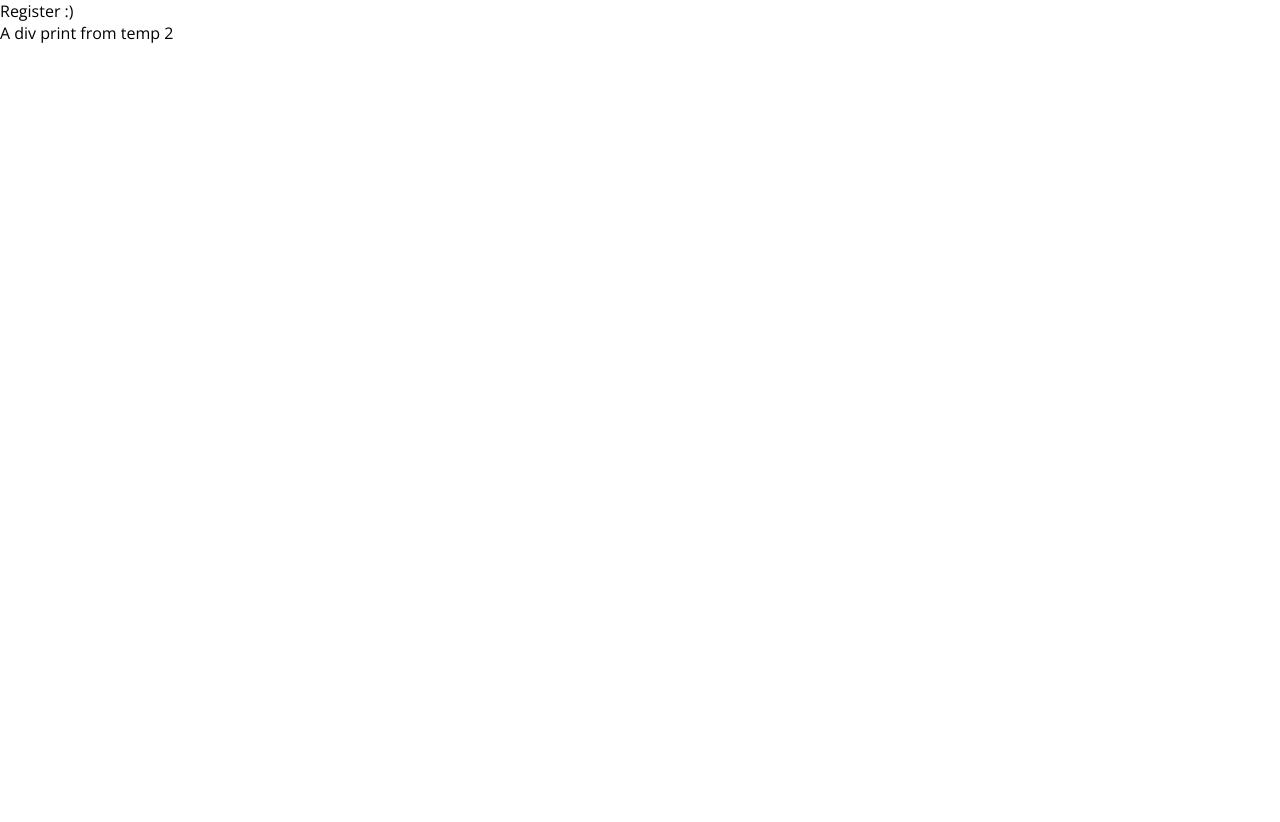
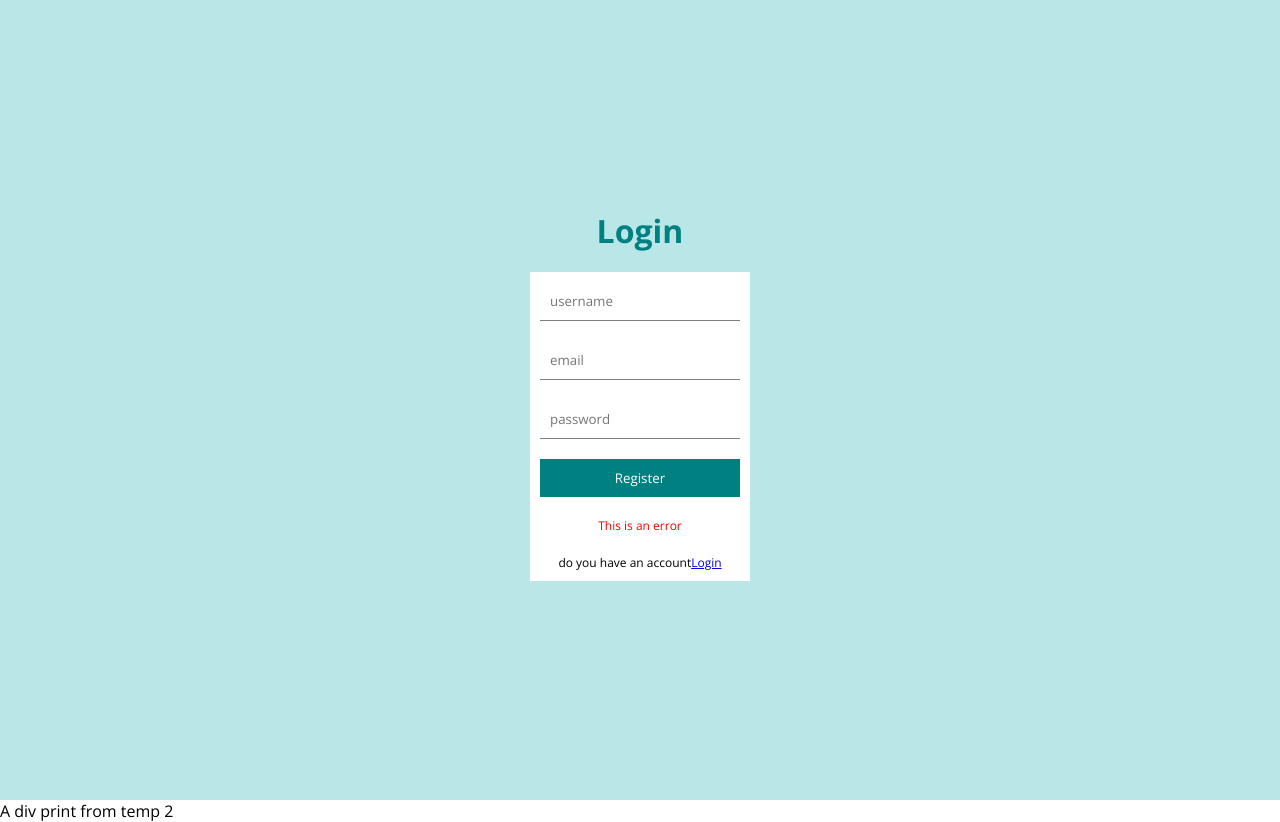
Before and after one commit to abhisheksatyam123/bolgapp, a React (Create React App) app in the folder client/: page /Register in a window 1280 px wide. Before the commit the page ends 800 px from the top, so only its background shows below. Built offline with nearby package versions, Linux system fonts and the light colour scheme.

Commit message:
Added Loging and Register Page with css class

```diff
--- a/client/src/pages/Login.jsx
+++ b/client/src/pages/Login.jsx
@@ -6,15 +6,16 @@
 		<div className='auth'>
 			<h1> Login </h1>
 			<form>
-			<input type="text" placeholder='username'/>
-			<input type="password" placeholder='password'/>
+				<input Required type="text" placeholder='username'/>
+				<input Required type="password" placeholder='password'/>
 				<button>Login </button>
-		</form>
 				<p>This is an error</p>
 				<span>
 					You dont have and account
 					<Link to="./register">Register</Link>
 				</span>
+
+			</form>
 		</div>
 	)
 }
--- a/client/src/pages/Register.jsx
+++ b/client/src/pages/Register.jsx
@@ -1,7 +1,23 @@
-import React from 'react'
+import React, { } from "react";
+import { Link, } from "react-router-dom";
 
 const Register = () => {
-        return (<div>Register :) </div>)
+	return (
+		<div className='auth'>
+			<h1> Login </h1>
+			<form>
+				<input required type="text" placeholder='username'/>
+				<input required type="email" placeholder='email'/>
+				<input required type="password" placeholder='password'/>
+				<button>Register</button>
+				<p>This is an error</p>
+				<span>
+					do you have an account
+					<Link to="/login">Login</Link>
+				</span>
+			</form>
+		</div>
+	)
 }
 
 export default Register
```
Lines whose indentation alone changed are shown as unchanged.
